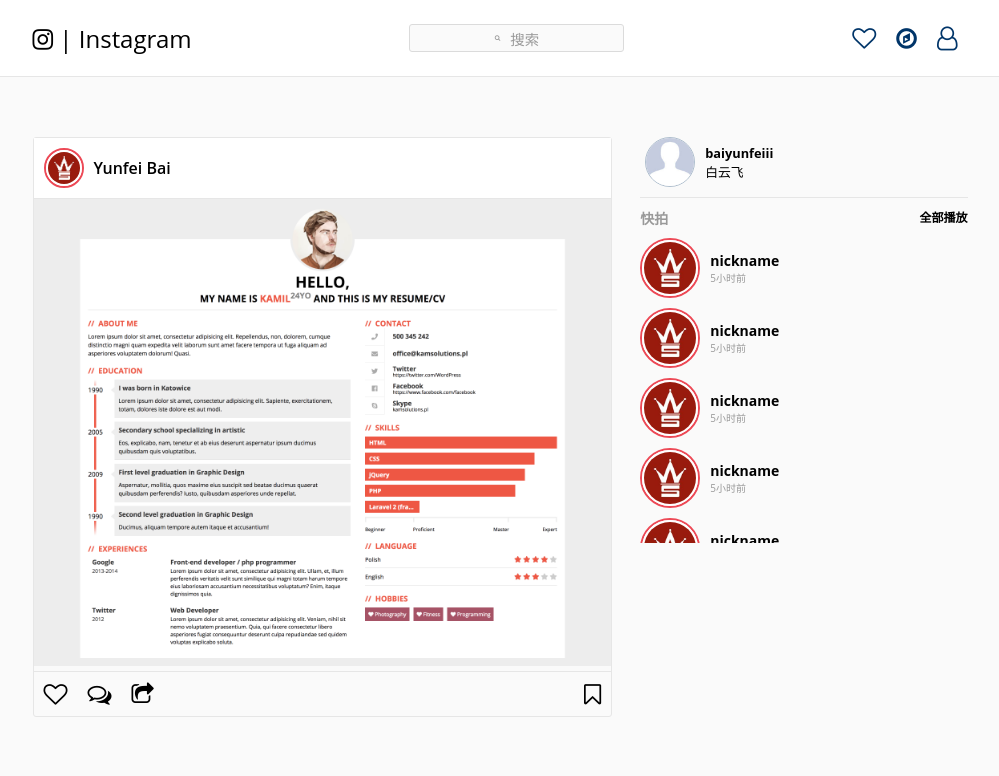
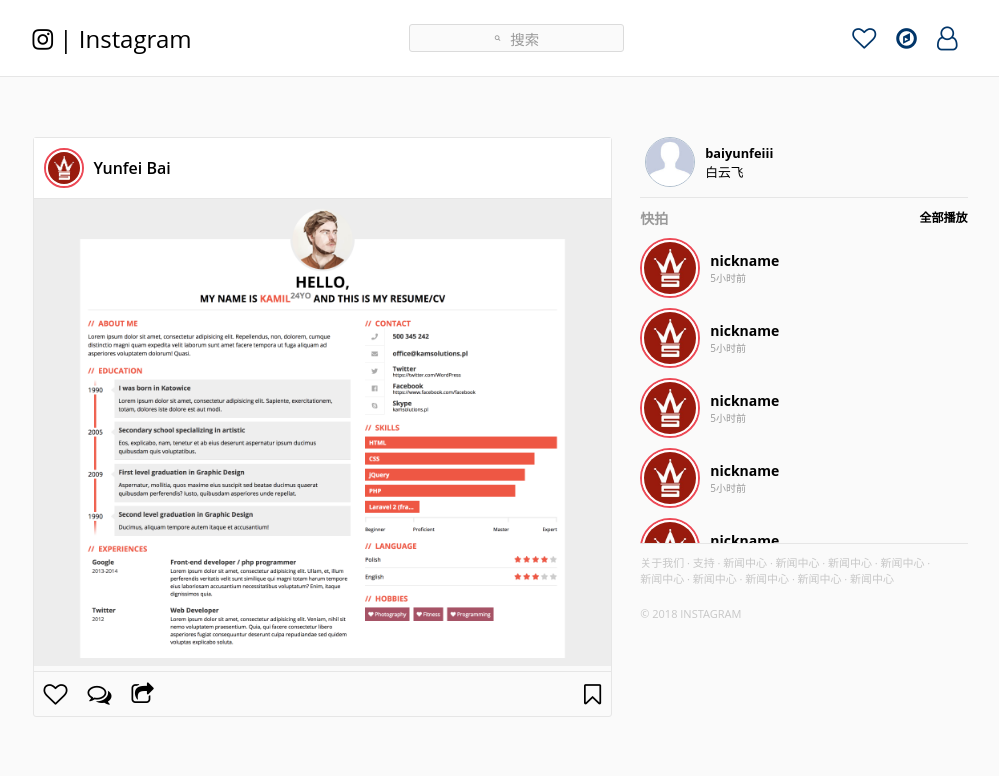
Before and after one commit to BaiYunfei-TW/fake-instagram, an Angular app: page / in a window 1280 px wide. Shown: the top 776 px of the page, without its empty margins (140-1139 px from the left). Built offline with nearby package versions, Linux system fonts and the light colour scheme.

Commit message:
Created view of footer

```diff
--- a/src/app/app.component.css
+++ b/src/app/app.component.css
@@ -13,3 +13,10 @@
 .main .right-column {
   width: 35%;
 }
+
+hr {
+  margin-bottom: 10px;
+  border: 0px;
+  height: 1px;
+  background-color: #e6e6e6;
+}
--- a/src/app/app.component.html
+++ b/src/app/app.component.html
@@ -6,6 +6,8 @@
     </div>
     <div class="right-column">
       <app-user-info></app-user-info>
+      <hr>
+      <app-footer></app-footer>
     </div>
   </div>
 </section>
--- a/src/app/app.module.ts
+++ b/src/app/app.module.ts
@@ -5,12 +5,14 @@
 import { HeaderComponent } from './header/header.component';
 import {PhotoModule} from './photo/photo.module';
 import { UserInfoComponent } from './user-info/user-info.component';
+import { FooterComponent } from './footer/footer.component';
 
 @NgModule({
   declarations: [
     AppComponent,
     HeaderComponent,
-    UserInfoComponent
+    UserInfoComponent,
+    FooterComponent
   ],
   imports: [
     BrowserModule, PhotoModule
--- /dev/null
+++ b/src/app/footer/footer.component.css
@@ -0,0 +1,23 @@
+footer {
+  font-size: 11px;
+  color: #c7c7c7;
+}
+
+nav {
+  display: flex;
+  margin-bottom: 20px;
+}
+
+li{
+  display: inline-block;
+}
+
+li:after {
+  content: "\00B7";
+  margin: 0.25em;
+}
+
+li:last-child:after {
+  content: '';
+  margin: 0;
+}
--- /dev/null
+++ b/src/app/footer/footer.component.html
@@ -0,0 +1,21 @@
+<footer>
+  <nav>
+    <ul>
+      <li>关于我们</li>
+      <li>支持</li>
+      <li>新闻中心</li>
+      <li>新闻中心</li>
+      <li>新闻中心</li>
+      <li>新闻中心</li>
+      <li>新闻中心</li>
+      <li>新闻中心</li>
+      <li>新闻中心</li>
+      <li>新闻中心</li>
+      <li>新闻中心</li>
+    </ul>
+  </nav>
+
+  <div class="copyright">
+    © 2018 INSTAGRAM
+  </div>
+</footer>
--- /dev/null
+++ b/src/app/footer/footer.component.ts
@@ -0,0 +1,15 @@
+import { Component, OnInit } from '@angular/core';
+
+@Component({
+  selector: 'app-footer',
+  templateUrl: './footer.component.html',
+  styleUrls: ['./footer.component.css']
+})
+export class FooterComponent implements OnInit {
+
+  constructor() { }
+
+  ngOnInit() {
+  }
+
+}
```
Also changed, not shown: 1 other file (tests, documents, lock files or other folders).
